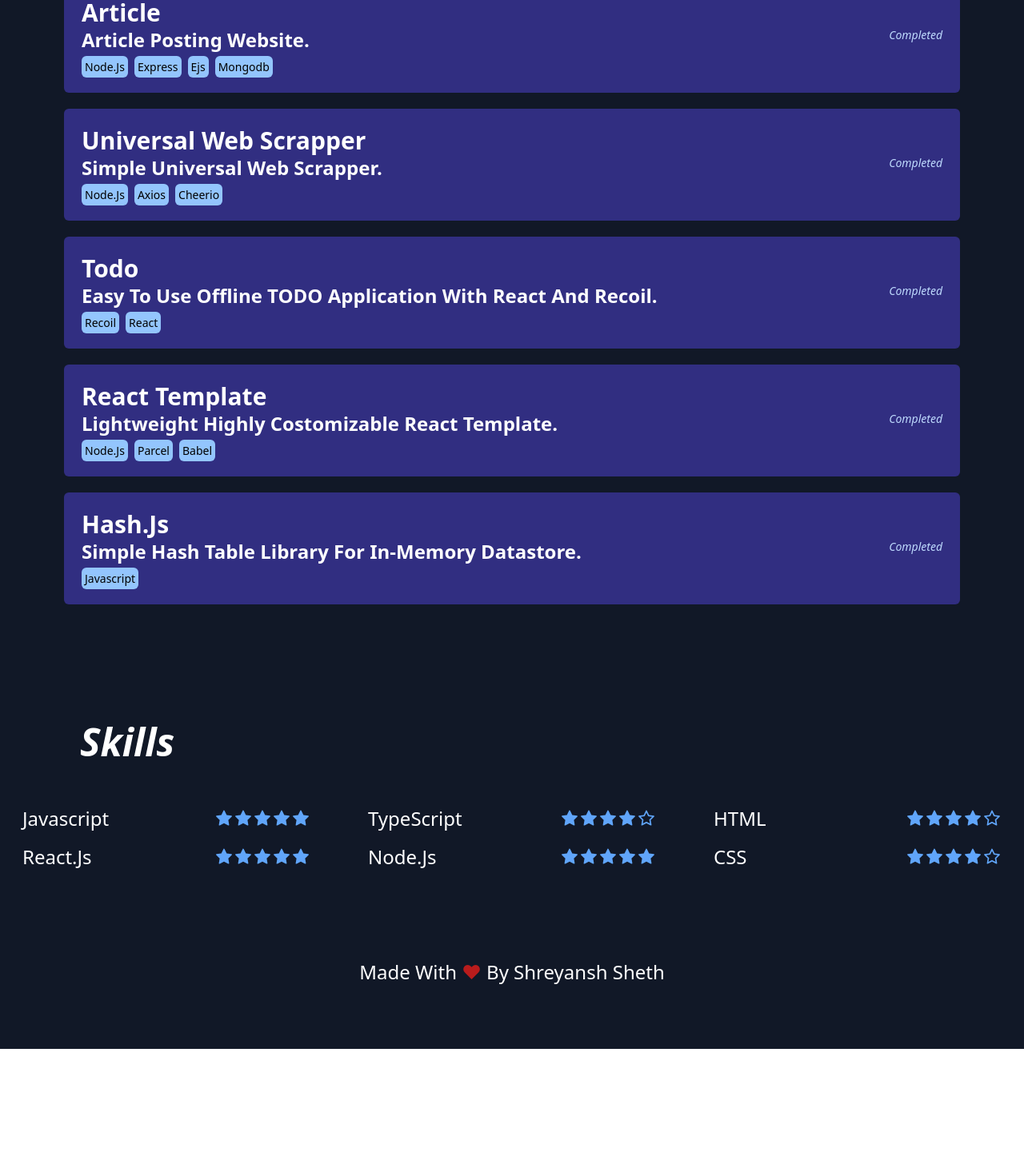
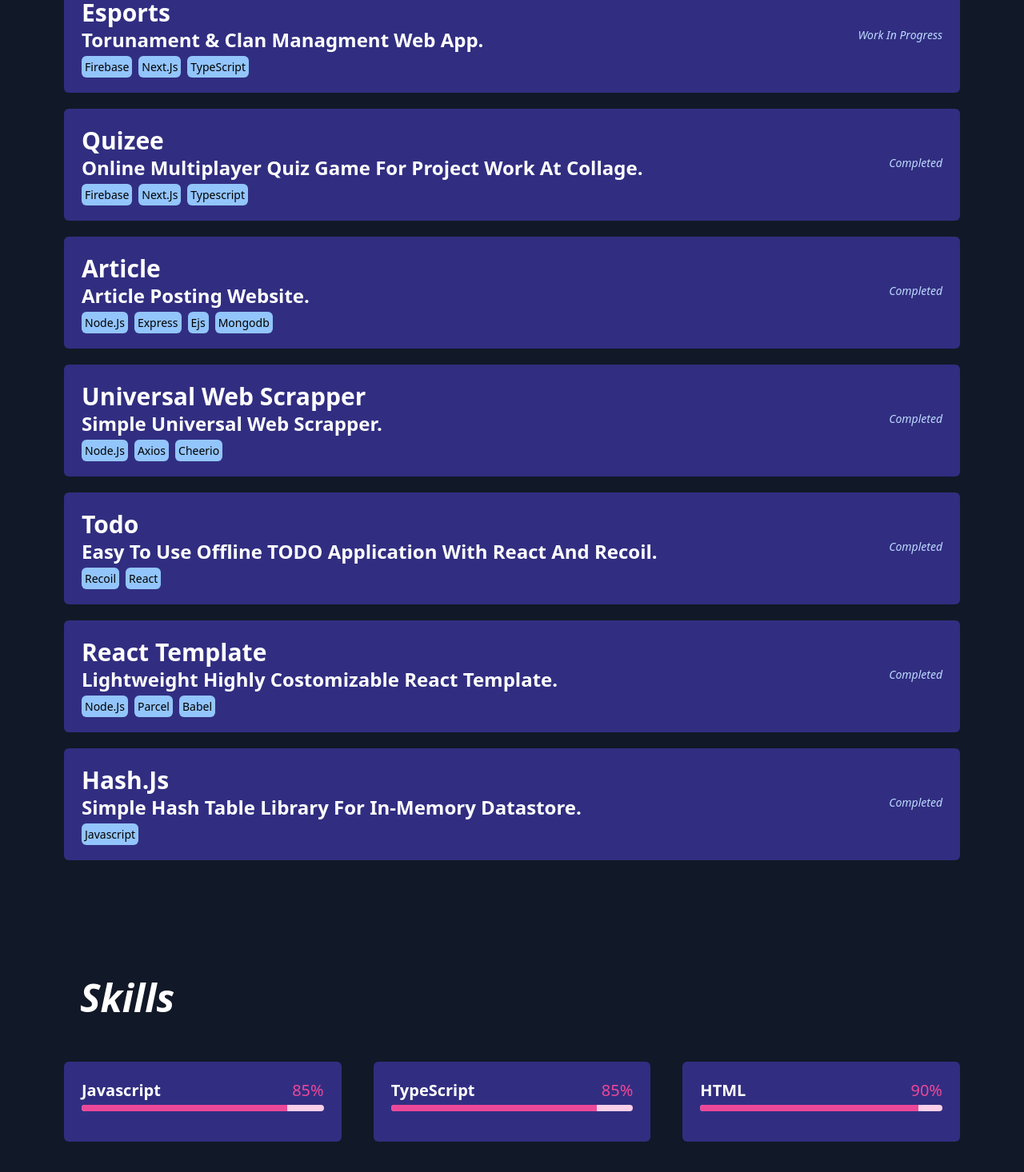
Before and after one commit to Shreyansh-Sheth/Portfolio-website, a Next.js app: page / in a window 1280 px wide. Shown: the part 1040-2506 px from the top of the page at 80% size. Before the commit the page ends 2352 px from the top, so only its background shows below. Built offline with nearby package versions, Linux system fonts and the light colour scheme; what @tailwindcss/typography would draw is missing.

Commit message:
added skills and next-sitemap

```diff
--- /dev/null
+++ b/next-sitemap.js
@@ -0,0 +1,5 @@
+module.exports = {
+  siteUrl: "https://shreyanshsheth.me/",
+  generateRobotsTxt: true, // (optional)
+  // ...other options
+};
--- a/package.json
+++ b/package.json
@@ -5,6 +5,7 @@
   "scripts": {
     "dev": "next dev",
     "build": "next build",
+    "postbuild": "next-sitemap",
     "start": "next start"
   },
   "dependencies": {
@@ -30,6 +31,7 @@
   "devDependencies": {
     "@types/react": "^17.0.3",
     "autoprefixer": "^10.0.4",
+    "next-sitemap": "^1.6.111",
     "postcss": "^8.1.10",
     "tailwindcss": "^2.1.1",
     "typescript": "^4.2.4"
--- a/pages/index.tsx
+++ b/pages/index.tsx
@@ -4,7 +4,6 @@ import FadeInWhenVisible from "../src/components/FadeInAnimation";
 import ProjectTab from "../src/components/ProjectTab";
 import Technology from "../src/components/Technology";
 import projectList from "../src/config/projectList";
-import TechList from "../src/config/techList";
 import { AiFillGithub, AiFillLinkedin } from "react-icons/ai";
 import Typed from "react-typed";
 import {
@@ -13,6 +12,8 @@ import {
   VscChromeMinimize,
 } from "react-icons/vsc";
 import cmdList from "../src/config/cmdList";
+import SkillTab from "../src/components/SkillsTab";
+import SkillList from "../src/config/SkillList";
 
 export default function Home() {
   return (
@@ -126,14 +127,14 @@ export default function Home() {
             </p>
           </FadeInWhenVisible>
 
-          <div className="mt-9 grid md:grid-cols-3 grid-cols-1 gap-4">
-            {TechList.map((e, idx) => (
-              <Technology
+          <div className="mt-9 grid lg:grid-cols-3 grid-cols-1 md:mx-20 mx-2 md:gap-10 gap-4">
+            {SkillList.map((e, i) => (
+              <SkillTab
+                name={e.name}
+                percentage={e.percentage}
                 link={e.link}
-                name={e.name}
-                stars={e.stars}
-                key={idx}
-              ></Technology>
+                key={i}
+              ></SkillTab>
             ))}
           </div>
         </div>
--- a/src/components/SkillsTab.tsx
+++ b/src/components/SkillsTab.tsx
@@ -1,9 +1,31 @@
+import iSkill from "../interfaces/skills";
 import FadeInWhenVisible from "./FadeInAnimation";
 
-export default function ProjectTab() {
+export default function SkillTab({ link, name, percentage }: iSkill) {
   return (
     <FadeInWhenVisible duration={0.3}>
-      <div className="p-5 my-5 md:mx-20 mx-2 group hover:border-primary  border-2 border-transparent  bg-indigo-900  hover:bg-blue-900 transition duration-500 ease-in-out  block  rounded-md "></div>
+      <a
+        target="_blank"
+        rel="noopener"
+        href={link ? link : "#"}
+        className="  block  md:p-5 p-1  group hover:border-primary  border-2 border-transparent  bg-indigo-900  hover:bg-blue-900 transition duration-500 ease-in-out    rounded-md "
+      >
+        <div className="flex justify-between">
+          <p className="text-left capitalize sm:text-xl font-bold text-lg">
+            {" "}
+            {name}
+          </p>
+          <p className="text-xl text-pink-500">{percentage}%</p>
+        </div>
+        <div className=" pt-1">
+          <div className="overflow-hidden h-2 mb-1 md:mb-4 text-xs flex rounded bg-pink-200">
+            <div
+              style={{ width: `${percentage}%` }}
+              className="shadow-none flex flex-col text-center whitespace-nowrap text-white justify-center bg-pink-500"
+            ></div>
+          </div>
+        </div>
+      </a>
     </FadeInWhenVisible>
   );
 }
--- a/src/config/techList.ts
+++ b/src/config/SkillList.ts
@@ -1,36 +1,36 @@
-import iTechnology from "../interfaces/technology";
+import iSkill from "../interfaces/skills";
 
-const TechList: iTechnology[] = [
+const SkillList: iSkill[] = [
   {
     link: "https://www.ecma-international.org/publications-and-standards/standards/ecma-262/",
     name: "Javascript",
-    stars: 5,
+    percentage: 85,
   },
   {
     link: "https://www.typescriptlang.org/",
     name: "TypeScript",
-    stars: 4,
+    percentage: 85,
   },
   {
     link: "https://www.w3.org/html/",
     name: "HTML",
-    stars: 4,
+    percentage: 90,
   },
   {
     link: "https://reactjs.org/",
     name: "React.Js",
-    stars: 5,
+    percentage: 80,
   },
   {
     link: "https://nodejs.org/en/",
     name: "Node.Js",
-    stars: 5,
+    percentage: 80,
   },
   {
     link: "https://www.w3.org/Style/CSS/Overview.en.html",
     name: "CSS",
-    stars: 4,
+    percentage: 75,
   },
 ];
 
-export default TechList;
+export default SkillList;
--- a/src/config/projectList.ts
+++ b/src/config/projectList.ts
@@ -1,12 +1,27 @@
+import { m } from "framer-motion";
 import iProjects from "../interfaces/projects";
 
 const projectList: iProjects[] = [
+  {
+    heading: "Portfolio Website",
+    tech: ["Next.js", "Tailwindcss"],
+    link: "https://github.com/Shreyansh-Sheth/quize",
+    status: "Completed",
+    subText: "Static Website For My Portfolio",
+  },
   {
     heading: "Esports",
     tech: ["firebase", "Next.js", "TypeScript"],
     link: "https://github.com/Shreyansh-Sheth/esports.git",
     subText: "Torunament & Clan Managment Web App",
     status: "Work In Progress",
+  },
+  {
+    heading: "Quizee",
+    tech: ["firebase", "Next.Js", "Typescript"],
+    link: "https://github.com/Shreyansh-Sheth/quize.git",
+    subText: "Online Multiplayer Quiz Game For Project Work At Collage",
+    status: "Completed",
   },
   {
     heading: "Article",
--- a/src/interfaces/skills.ts
+++ b/src/interfaces/skills.ts
@@ -1,5 +1,5 @@
 export default interface iSkill {
   name: string;
-  percentage: string;
-  link: string;
+  percentage: number;
+  link?: string;
 }
--- a/src/interfaces/technology.ts
+++ /dev/null
@@ -1,6 +0,0 @@
-export default interface iTechnology {
-  name: string;
-  link: string;
-
-  stars: number;
-}
```
Also changed, not shown: 1 other file (tests, documents, lock files or other folders).
